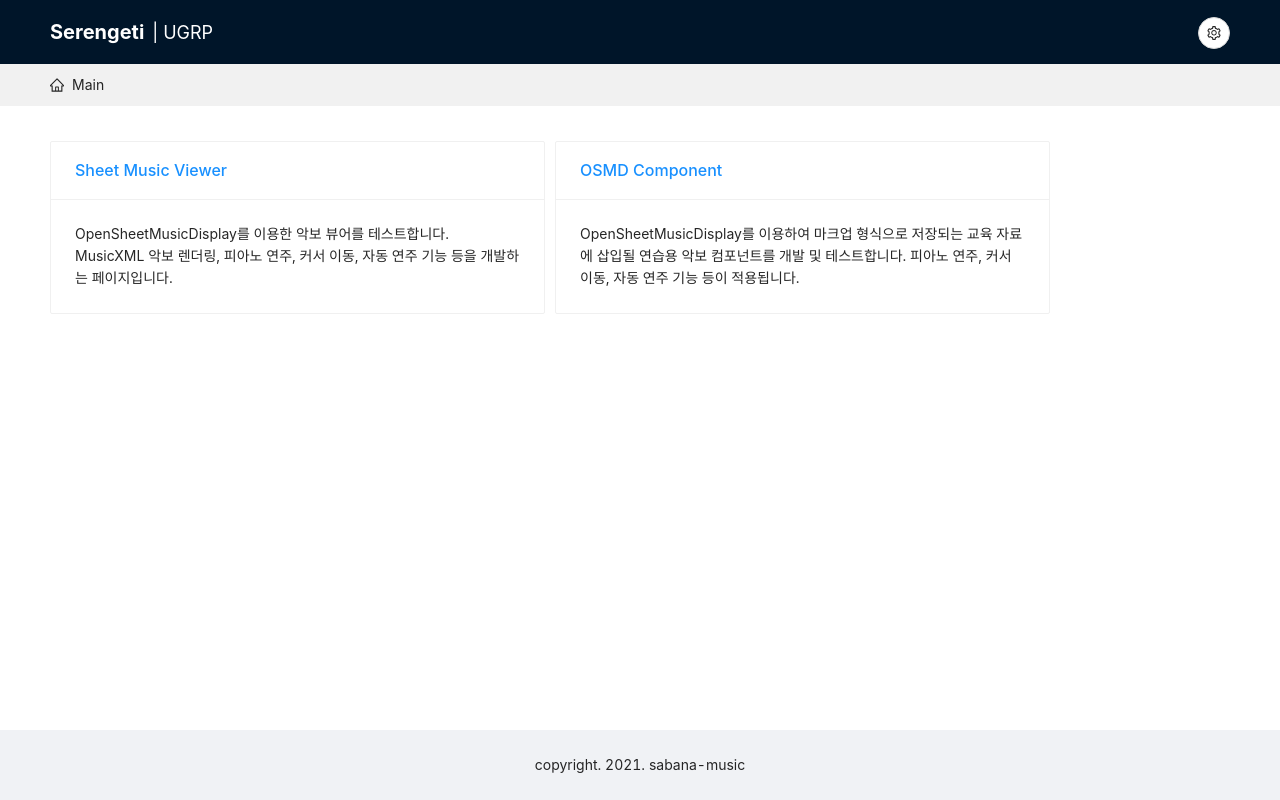
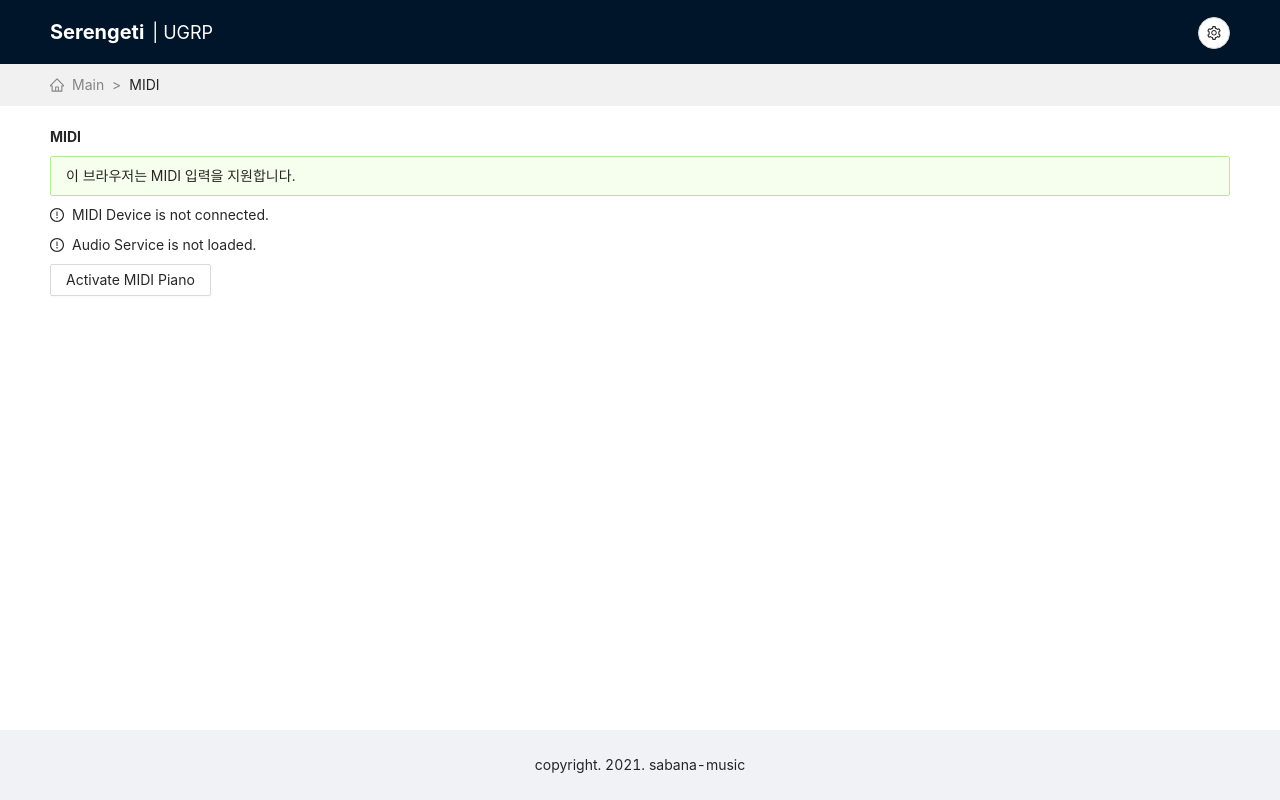
Before and after one commit to iomeone/serengetiWebPiano, a React (Create React App) app: page /midi in a window 1280 px wide. Before the commit this address led to /. Built offline with nearby package versions, Linux system fonts and the light colour scheme.

Commit message:
MIDI I/O 테스트용 페이지 추가

```diff
--- a/src/App.tsx
+++ b/src/App.tsx
@@ -15,6 +15,7 @@ import {
 import MainRoute from 'routes/MainRoute';
 import SheetRoute from 'routes/SheetRoute';
 import OSMDRoute from 'routes/OSMDRoute';
+import MIDIRoute from 'routes/MIDIRoute';
 
 const Main = styled.div`
   display: flex;
@@ -68,6 +69,10 @@ const routeMap: BreadCrumbMap = {
   '/osmd': {
     routeName: 'OSMD Component',
     component: OSMDRoute,
+  },
+  '/midi': {
+    routeName: 'MIDI',
+    component: MIDIRoute,
   },
 };
 
--- /dev/null
+++ b/src/routes/MIDIRoute.tsx
@@ -0,0 +1,89 @@
+import {
+  CheckCircleOutlined,
+  ExclamationCircleOutlined,
+} from '@ant-design/icons';
+import { Alert, Button, Space, Spin, Typography } from 'antd';
+import { useFrontMIDIAudio } from 'hooks/useFrontMIDIAudio';
+import { State } from 'modules/State';
+import { useMemo } from 'react';
+import { useSelector } from 'react-redux';
+import styled from 'styled-components';
+
+const margin = 20;
+
+const Main = styled.div`
+  display: flex;
+  flex-direction: column;
+  flex: 1;
+  padding: ${margin}px 50px ${margin}px 50px;
+`;
+
+export default function MIDIRoute() {
+  const audioContext = useSelector((state: State) => state.audio.audioContext);
+  const isLoaded = useMemo(() => audioContext !== null, [audioContext]);
+  const { initWithGesture, isMIDIConnected, isMIDISupported } =
+    useFrontMIDIAudio(null, null);
+
+  return (
+    <Main>
+      <Space direction="vertical" size={8}>
+        <Typography.Text
+          style={{
+            fontWeight: 'bold',
+          }}
+        >
+          MIDI
+        </Typography.Text>
+        {(() => {
+          switch (isMIDISupported) {
+            case true:
+              return (
+                <Alert
+                  type="success"
+                  message="이 브라우저는 MIDI 입력을 지원합니다."
+                ></Alert>
+              );
+            case false:
+              return (
+                <Alert
+                  type="error"
+                  message="이 브라우저는 MIDI 입력을 지원하지 않습니다."
+                ></Alert>
+              );
+            case null:
+              return <Spin></Spin>;
+          }
+        })()}
+        {isMIDIConnected ? (
+          <Space direction="horizontal" size={8}>
+            <CheckCircleOutlined></CheckCircleOutlined>
+            <Typography.Text>MIDI Device is ready.</Typography.Text>
+          </Space>
+        ) : (
+          <Space direction="horizontal" size={8}>
+            <ExclamationCircleOutlined></ExclamationCircleOutlined>
+            <Typography.Text>MIDI Device is not connected.</Typography.Text>
+          </Space>
+        )}
+        {isLoaded ? (
+          <Space direction="horizontal" size={8}>
+            <CheckCircleOutlined></CheckCircleOutlined>
+            <Typography.Text>Audio Context is ready.</Typography.Text>
+          </Space>
+        ) : (
+          <Space direction="horizontal" size={8}>
+            <ExclamationCircleOutlined></ExclamationCircleOutlined>
+            <Typography.Text>Audio Service is not loaded.</Typography.Text>
+          </Space>
+        )}
+        <Button
+          onClick={() => {
+            initWithGesture();
+          }}
+        >
+          Activate MIDI Piano
+        </Button>
+      </Space>
+    </Main>
+  );
+}
--- a/src/routes/MainRoute.tsx
+++ b/src/routes/MainRoute.tsx
@@ -24,6 +24,12 @@ const items: RouteCard[] = [
     path: '/osmd',
     description:
       'OpenSheetMusicDisplay를 이용하여 마크업 형식으로 저장되는 교육 자료에 삽입될 연습용 악보 컴포넌트를 개발 및 테스트합니다. 피아노 연주, 커서 이동, 자동 연주 기능 등이 적용됩니다.',
+  },
+  {
+    title: 'MIDI',
+    path: '/midi',
+    description:
+      'Web MIDI API를 이용하여 디지털 피아노와 컴퓨터를 직접 연결하고 MIDI 입력을 처리합니다. 키보드를 직접 연결하여 연주하고 현재 연주되는 음을 표시할 수 있습니다.',
   },
 ];
 
```
